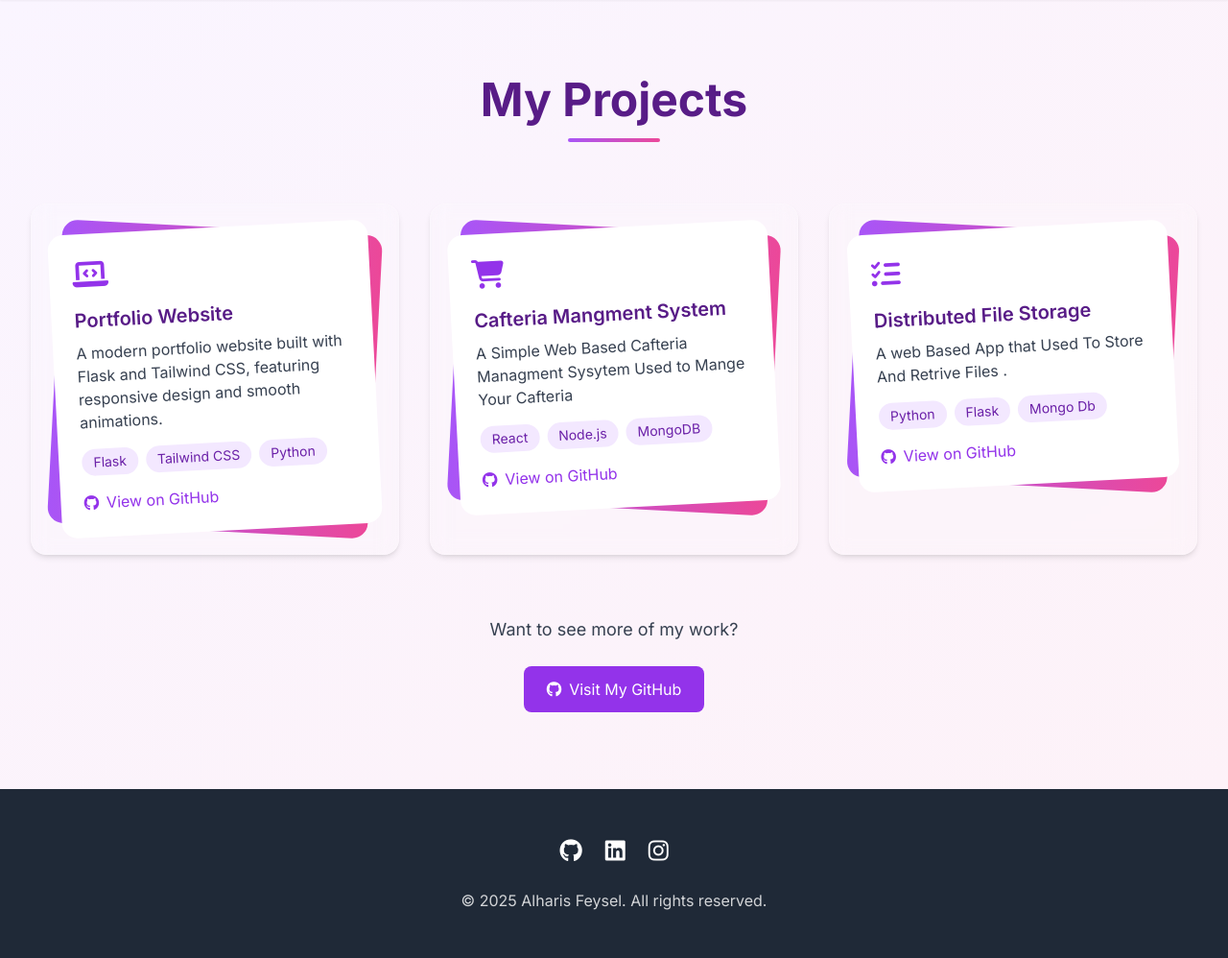
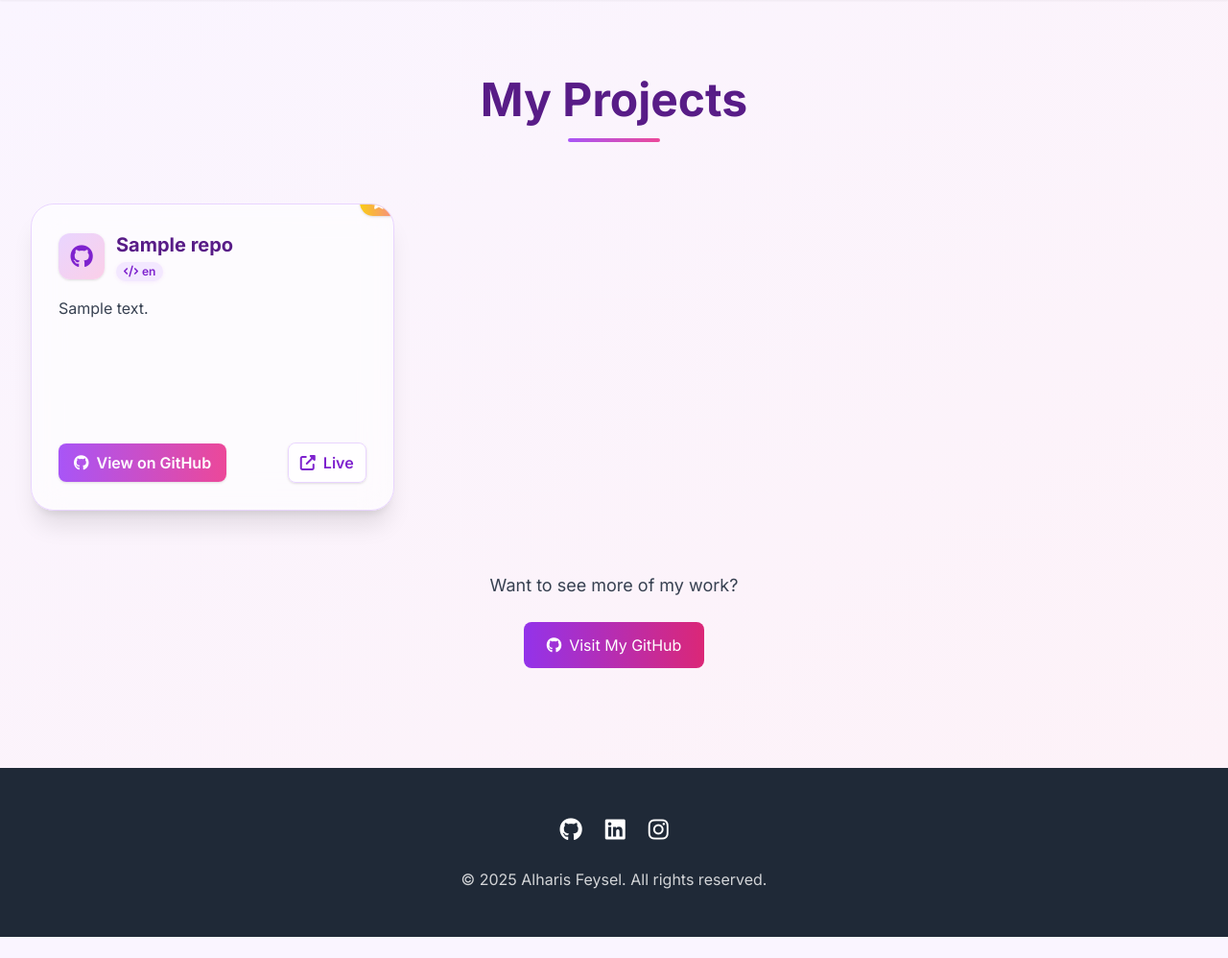
Before and after one commit to Harisfeysel/portfolio-website, a Flask app: template templates/projects.html in a window 1280 px wide. Shown: the part 64-1062 px from the top of the page at 96% size. After the commit the page ends 1040 px from the top, so only its background shows below. Run offline with Flask 3, Linux system fonts and the light colour scheme; the template is opened without the code that fills it: most values are stand-ins (such as "Sample title", 1, 10 or a date in 2020); some libraries are stand-ins or nearby versions.

Commit message:
Dynamic GitHub projects section with impressive new UI

```diff
--- a/app.py
+++ b/app.py
@@ -3,6 +3,7 @@ from flask_mail import Mail, Message
 import os
 from dotenv import load_dotenv
 import logging
+import requests
 
 # Configure logging
 logging.basicConfig(level=logging.DEBUG)
@@ -25,6 +26,16 @@ app.config['MAIL_DEFAULT_SENDER'] = os.getenv('MAIL_USERNAME')
 # Initialize Flask-Mail
 mail = Mail(app)
 
+GITHUB_USERNAME = "Harisfeysel"  # TODO: Replace with your GitHub username
+
+def fetch_github_repos(username):
+    url = f"https://api.github.com/users/{username}/repos"
+    response = requests.get(url)
+    if response.status_code == 200:
+        return response.json()
+    else:
+        return []
+
 @app.route('/')
 def home():
     return render_template('index.html')
@@ -35,7 +46,8 @@ def about():
 
 @app.route('/projects')
 def projects():
-    return render_template('projects.html')
+    repos = fetch_github_repos(GITHUB_USERNAME)
+    return render_template('projects.html', repos=repos)
 
 @app.route('/contact', methods=['GET', 'POST'])
 def contact():
--- a/templates/projects.html
+++ b/templates/projects.html
@@ -10,77 +10,52 @@
             <div class="w-24 h-1 bg-gradient-to-r from-purple-500 to-pink-500 mx-auto rounded-full"></div>
         </div>
 
-        <div class="grid grid-cols-1 md:grid-cols-2 lg:grid-cols-3 gap-8">
-            <div class="glass-effect rounded-2xl p-6 transform transition-all duration-300 hover:-translate-y-2 hover:shadow-lg animate-fadeInUp group">
-                <div class="relative">
-                    <div class="absolute inset-0 bg-gradient-to-r from-purple-500 to-pink-500 rounded-2xl transform rotate-3 group-hover:rotate-6 transition-transform duration-300"></div>
-                    <div class="relative bg-white rounded-2xl p-6 transform -rotate-3 group-hover:-rotate-6 transition-transform duration-300">
-                        <div class="mb-4 text-3xl text-purple-600 group-hover:scale-110 transition-transform">
-                            <i class="fas fa-laptop-code"></i>
+        <div class="grid grid-cols-1 md:grid-cols-2 lg:grid-cols-3 gap-10">
+            {% for repo in repos %}
+            <div class="impressive-card group relative rounded-3xl p-7 bg-white/60 backdrop-blur-lg shadow-xl border border-purple-200 transition-all duration-300 hover:shadow-2xl hover:border-pink-400 hover:scale-105 animate-fadeInUp">
+                <div class="absolute -top-4 -right-4 z-10">
+                    <span class="star-badge flex items-center gap-1 px-3 py-1 bg-gradient-to-r from-yellow-400 to-pink-400 text-white rounded-full shadow font-semibold text-sm">
+                        <i class="fas fa-star"></i> {{ repo.stargazers_count }}
+                    </span>
                 </div>
-                        <h3 class="text-xl font-semibold mb-2 text-purple-900">Portfolio Website</h3>
-                        <p class="text-gray-700 mb-4">A modern portfolio website built with Flask and Tailwind CSS, featuring responsive design and smooth animations.</p>
-                        <div class="flex flex-wrap gap-2 mb-4">
-                            <span class="px-3 py-1 bg-purple-100 text-purple-800 rounded-full text-sm">Flask</span>
-                            <span class="px-3 py-1 bg-purple-100 text-purple-800 rounded-full text-sm">Tailwind CSS</span>
-                            <span class="px-3 py-1 bg-purple-100 text-purple-800 rounded-full text-sm">Python</span>
+                <div class="flex items-center gap-3 mb-4">
+                    <div class="w-12 h-12 flex items-center justify-center rounded-xl bg-gradient-to-br from-purple-200 to-pink-200 text-purple-700 text-2xl shadow">
+                        <i class="fab fa-github"></i>
                     </div>
-                        <a href="https://github.com/Harisfeysel" target="_blank" class="inline-flex items-center text-purple-600 hover:text-purple-800 group-hover:translate-x-2 transition-transform">
-                            <i class="fab fa-github mr-2"></i>
-                            View on GitHub
-                        </a>
+                    <div>
+                        <h3 class="text-xl font-bold text-purple-900 mb-1">{{ repo.name }}</h3>
+                        <div class="flex items-center gap-2">
+                            {% if repo.language %}
+                            <span class="language-badge px-2 py-0.5 bg-purple-100 text-purple-700 rounded-full text-xs font-semibold flex items-center gap-1">
+                                <i class="fas fa-code"></i> {{ repo.language }}
+                            </span>
+                            {% endif %}
+                            {% if repo.fork %}
+                            <span class="fork-badge px-2 py-0.5 bg-pink-100 text-pink-700 rounded-full text-xs font-semibold flex items-center gap-1">
+                                <i class="fas fa-code-branch"></i> Fork
+                            </span>
+                            {% endif %}
                         </div>
                     </div>
                 </div>
-
-            <div class="glass-effect rounded-2xl p-6 transform transition-all duration-300 hover:-translate-y-2 hover:shadow-lg animate-fadeInUp delay-200 group">
-                <div class="relative">
-                    <div class="absolute inset-0 bg-gradient-to-r from-purple-500 to-pink-500 rounded-2xl transform rotate-3 group-hover:rotate-6 transition-transform duration-300"></div>
-                    <div class="relative bg-white rounded-2xl p-6 transform -rotate-3 group-hover:-rotate-6 transition-transform duration-300">
-                        <div class="mb-4 text-3xl text-purple-600 group-hover:scale-110 transition-transform">
-                            <i class="fas fa-shopping-cart"></i>
-                        </div>
-                        <h3 class="text-xl font-semibold mb-2 text-purple-900">Cafteria Mangment System </h3>
-                        <p class="text-gray-700 mb-4">A Simple Web Based Cafteria Managment Sysytem Used to Mange Your Cafteria </p>
-                        <div class="flex flex-wrap gap-2 mb-4">
-                            <span class="px-3 py-1 bg-purple-100 text-purple-800 rounded-full text-sm">React</span>
-                            <span class="px-3 py-1 bg-purple-100 text-purple-800 rounded-full text-sm">Node.js</span>
-                            <span class="px-3 py-1 bg-purple-100 text-purple-800 rounded-full text-sm">MongoDB</span>
-                        </div>
-                        <a href="https://github.com/Harisfeysel" target="_blank" class="inline-flex items-center text-purple-600 hover:text-purple-800 group-hover:translate-x-2 transition-transform">
-                            <i class="fab fa-github mr-2"></i>
-                            View on GitHub
+                <p class="text-gray-700 mb-6 min-h-[48px]">{{ repo.description or 'No description provided.' }}</p>
+                <div class="flex justify-between items-center mt-auto">
+                    <a href="{{ repo.html_url }}" target="_blank" class="inline-flex items-center gap-2 px-4 py-2 bg-gradient-to-r from-purple-500 to-pink-500 text-white rounded-lg font-semibold shadow hover:from-pink-500 hover:to-purple-500 transition-all duration-300">
+                        <i class="fab fa-github"></i> View on GitHub
                     </a>
+                    {% if repo.homepage %}
+                    <a href="{{ repo.homepage }}" target="_blank" class="inline-flex items-center gap-2 px-3 py-2 bg-white/80 text-purple-700 border border-purple-200 rounded-lg font-semibold shadow hover:bg-purple-50 transition-all duration-300">
+                        <i class="fas fa-external-link-alt"></i> Live
+                    </a>
+                    {% endif %}
                 </div>
             </div>
-            </div>
-
-            <div class="glass-effect rounded-2xl p-6 transform transition-all duration-300 hover:-translate-y-2 hover:shadow-lg animate-fadeInUp delay-400 group">
-                <div class="relative">
-                    <div class="absolute inset-0 bg-gradient-to-r from-purple-500 to-pink-500 rounded-2xl transform rotate-3 group-hover:rotate-6 transition-transform duration-300"></div>
-                    <div class="relative bg-white rounded-2xl p-6 transform -rotate-3 group-hover:-rotate-6 transition-transform duration-300">
-                        <div class="mb-4 text-3xl text-purple-600 group-hover:scale-110 transition-transform">
-                            <i class="fas fa-tasks"></i>
-                        </div>
-                        <h3 class="text-xl font-semibold mb-2 text-purple-900">Distributed File Storage </h3>
-                        <p class="text-gray-700 mb-4">A  web Based App that Used To Store And Retrive Files .</p>
-                        <div class="flex flex-wrap gap-2 mb-4">
-                            <span class="px-3 py-1 bg-purple-100 text-purple-800 rounded-full text-sm">Python</span>
-                            <span class="px-3 py-1 bg-purple-100 text-purple-800 rounded-full text-sm">Flask</span>
-                            <span class="px-3 py-1 bg-purple-100 text-purple-800 rounded-full text-sm">Mongo Db</span>
-                        </div>
-                        <a href="https://github.com/Harisfeysel" target="_blank" class="inline-flex items-center text-purple-600 hover:text-purple-800 group-hover:translate-x-2 transition-transform">
-                            <i class="fab fa-github mr-2"></i>
-                            View on GitHub
-                        </a>
-                    </div>
-                </div>
-            </div>
+            {% endfor %}
         </div>
 
         <div class="mt-16 text-center animate-fadeInUp delay-500">
             <p class="text-lg text-gray-700 mb-6">Want to see more of my work?</p>
-            <a href="https://github.com/Harisfeysel" target="_blank" class="group inline-flex items-center px-6 py-3 bg-purple-600 text-white rounded-lg hover:bg-purple-700 transition-all duration-300 transform hover:-translate-y-1 hover:shadow-lg">
+            <a href="https://github.com/{{ repos[0].owner.login if repos and repos[0].owner }}" target="_blank" class="group inline-flex items-center px-6 py-3 bg-gradient-to-r from-purple-600 to-pink-600 text-white rounded-lg hover:bg-gradient-to-l hover:from-pink-600 hover:to-purple-600 transition-all duration-300 transform hover:-translate-y-1 hover:shadow-lg">
                 <i class="fab fa-github mr-2 group-hover:rotate-12 transition-transform"></i>
                 Visit My GitHub
             </a>
@@ -92,58 +67,48 @@
 {% block extra_css %}
 <style>
 @keyframes fadeInDown {
-        from {
-            opacity: 0;
-            transform: translateY(-30px);
+    from { opacity: 0; transform: translateY(-30px); }
+    to { opacity: 1; transform: translateY(0); }
 }
-        to {
-            opacity: 1;
-            transform: translateY(0);
+@keyframes fadeInUp {
+    from { opacity: 0; transform: translateY(30px); }
+    to { opacity: 1; transform: translateY(0); }
 }
+.animate-fadeInDown { animation: fadeInDown 1s ease-out forwards; }
+.animate-fadeInUp { animation: fadeInUp 1s ease-out forwards; }
+
+.impressive-card {
+    position: relative;
+    background: rgba(255,255,255,0.7);
+    border-radius: 1.5rem;
+    box-shadow: 0 8px 32px 0 rgba(31, 38, 135, 0.18);
+    border: 1.5px solid rgba(147, 51, 234, 0.12);
+    overflow: hidden;
+    transition: box-shadow 0.3s, border 0.3s, transform 0.3s;
+    min-height: 320px;
+    display: flex;
+    flex-direction: column;
+}
+.impressive-card:hover {
+    box-shadow: 0 12px 40px 0 rgba(236, 72, 153, 0.18), 0 0 0 4px #f472b6;
+    border: 2px solid #f472b6;
+    background: rgba(255,255,255,0.85);
+    transform: translateY(-6px) scale(1.04);
+}
+.star-badge {
+    box-shadow: 0 2px 8px 0 rgba(236, 72, 153, 0.15);
+    font-size: 1rem;
+    letter-spacing: 0.5px;
+}
+.language-badge, .fork-badge {
+    box-shadow: 0 1px 4px 0 rgba(147, 51, 234, 0.08);
 }
 
-    @keyframes fadeInUp {
-        from {
-            opacity: 0;
-            transform: translateY(30px);
+@media (max-width: 992px) {
+    .impressive-card { min-height: 280px; }
 }
-        to {
-            opacity: 1;
-            transform: translateY(0);
-        }
-    }
-
-    .animate-fadeInDown {
-        animation: fadeInDown 1s ease-out forwards;
-    }
-
-    .animate-fadeInUp {
-        animation: fadeInUp 1s ease-out forwards;
-    }
-
-    .delay-200 {
-        animation-delay: 200ms;
-    }
-
-    .delay-400 {
-        animation-delay: 400ms;
-    }
-
-    .delay-500 {
-        animation-delay: 500ms;
-    }
-
-    .glass-effect {
-        backdrop-filter: blur(10px);
-        background: rgba(255, 255, 255, 0.7);
-        border: 1px solid rgba(147, 51, 234, 0.1);
-        box-shadow: 0 4px 6px -1px rgba(0, 0, 0, 0.1), 0 2px 4px -1px rgba(0, 0, 0, 0.06);
-    }
-
-    .glass-effect:hover {
-        background: rgba(255, 255, 255, 0.8);
-        border-color: rgba(147, 51, 234, 0.2);
-        box-shadow: 0 10px 15px -3px rgba(0, 0, 0, 0.1), 0 4px 6px -2px rgba(0, 0, 0, 0.05);
+@media (max-width: 768px) {
+    .impressive-card { min-height: 220px; }
 }
 </style>
 {% endblock %}
```
Lines whose indentation alone changed are shown as unchanged.
